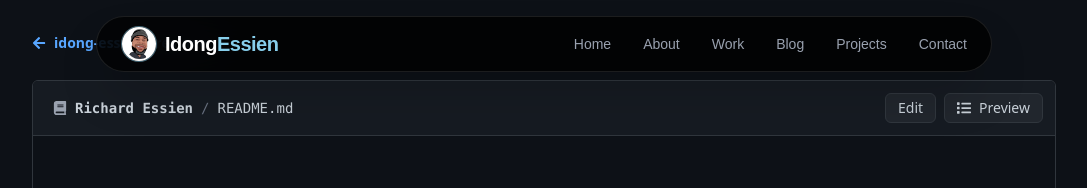
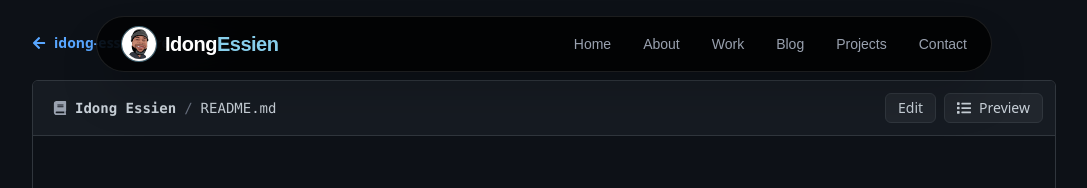
Before and after one commit to idongCodes/idong-essien, a Next.js app: page /resume in a window 1280 px wide. Shown: the top 188 px of the page, without its empty margins (96-1183 px from the left). Built offline with nearby package versions, Linux system fonts and the light colour scheme.

Commit message:
Change name from Richard Essien to Idong Essien

```diff
--- a/app/resume/page.tsx
+++ b/app/resume/page.tsx
@@ -25,7 +25,7 @@ export default function ResumePage() {
           <div className="flex items-center gap-3 px-2">
             <div className="flex items-center gap-2 text-sm font-mono text-[#c9d1d9]">
                 <FaBook className="text-gray-400" />
-                <span className="font-semibold">Richard Essien</span>
+                <span className="font-semibold">Idong Essien</span>
                 <span className="text-gray-500">/</span>
                 <span>README.md</span>
             </div>
```
